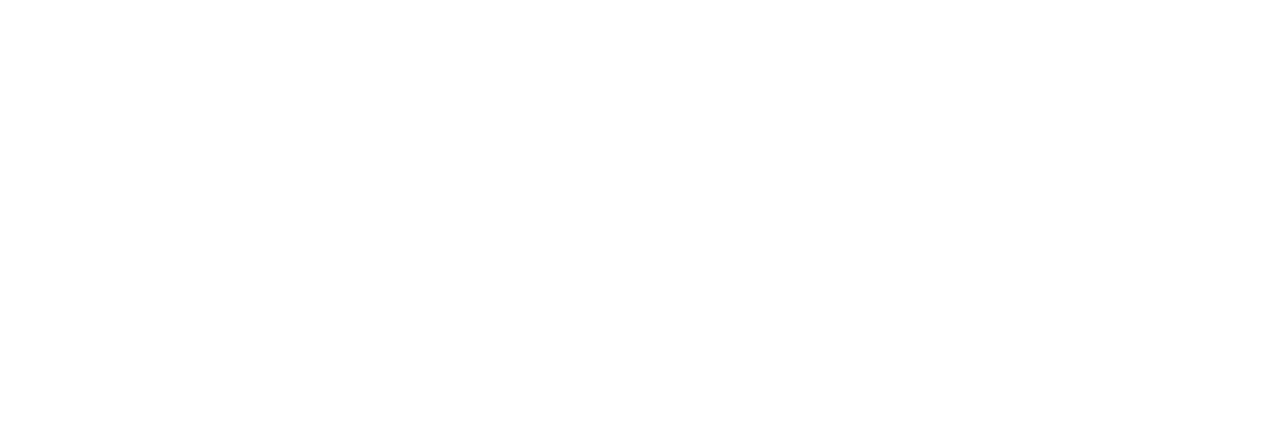
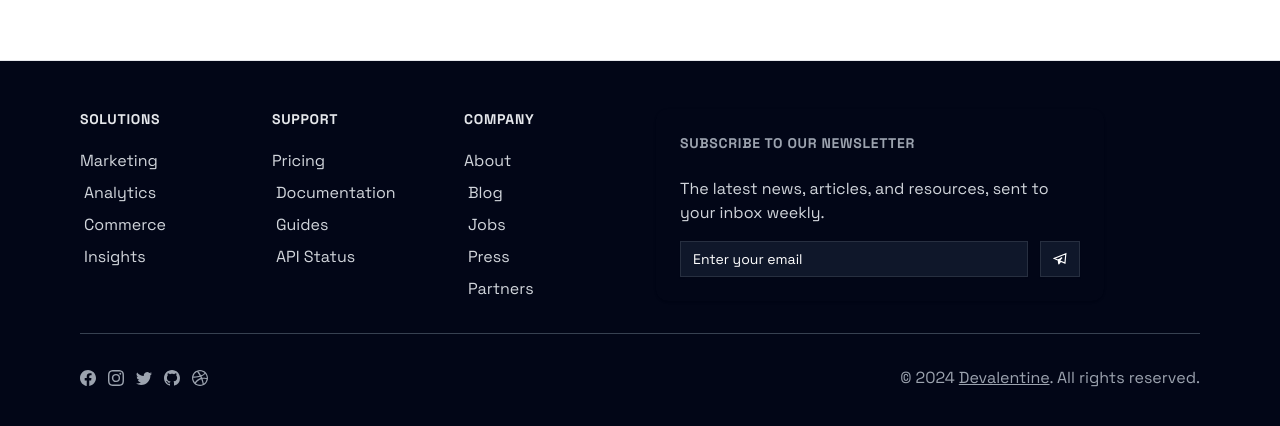
Before and after one commit to devalentineomonya/Car-Rential-Website-Next-TS-Hono-React-Shadcn, a Next.js app: page / in a window 1280 px wide. Shown: the part 1104-1530 px from the top of the page. Before the commit the page ends 1164 px from the top, so only its background shows below. Built offline with nearby package versions, Linux system fonts and the light colour scheme.

Commit message:
Added footer component

```diff
--- a/app/layout.tsx
+++ b/app/layout.tsx
@@ -3,6 +3,7 @@
 // import {  ClerkProvider} from '@clerk/nextjs'
 import "./globals.css";
 import NavbarMain from "@/components/common/Navbar/NavbarMain";
+import Footer  from "@/components/common/Footer/Footer";
 const grotesk = Space_Grotesk({
   weight: ["400", "700"],
   style: ["normal"],
@@ -27,6 +28,7 @@
       <body className={`${grotesk.className} antialiased relative`}>
         <NavbarMain />
         {children}
+        <Footer />
       </body>
     </html>
     // </ClerkProvider>
--- /dev/null
+++ b/components/common/Footer/Footer.tsx
@@ -0,0 +1,117 @@
+import { Input } from "@/components/ui/input";
+import { Button } from "@/components/ui/button";
+import { Card, CardContent, CardHeader } from "@/components/ui/card";
+import { Separator } from "@/components/ui/separator";
+import {footerLinks} from "./footerLinks"
+import Link from "next/link";
+import {
+  NavigationMenu,
+  NavigationMenuItem,
+  NavigationMenuList,
+  NavigationMenuLink,
+} from "@/components/ui/navigation-menu";
+import { GrSend } from "react-icons/gr";
+
+
+const FooterSection = ({
+  title,
+  items,
+}: {
+  title: string;
+  items: { name: string; href: string }[];
+}) => (
+  <div className="col-span-6 lg:col-span-2">
+    <h3 className="text-sm font-semibold text-gray-200 tracking-wider uppercase">
+      {title}
+    </h3>
+    <NavigationMenu>
+      <NavigationMenuList className="space-y-2 flex-col items-start mt-5">
+        {items.map((item) => (
+          <NavigationMenuItem key={item.name}>
+            <NavigationMenuLink
+              href={item.href}
+              className="text-gray-300 hover:text-white transition-colors font-medium"
+            >
+              {item.name}
+            </NavigationMenuLink>
+          </NavigationMenuItem>
+        ))}
+      </NavigationMenuList>
+    </NavigationMenu>
+  </div>
+);
+
+const Footer = () => {
+  return (
+    <footer className="bg-background border-t flex items-center justify-center bg-slate-950">
+      <div className="container max-w-6xl px-4 py-12">
+        <div className="grid grid-cols-12 gap-8">
+          <FooterSection title="Solutions" items={footerLinks.solutions} />
+          <FooterSection title="Support" items={footerLinks.support} />
+          <FooterSection title="Company" items={footerLinks.company} />
+
+          <Card className="border-0 bg-transparent xs:col-span-6 lg:col-span-5">
+            <CardHeader>
+              <h3 className="text-sm font-semibold text-gray-400 tracking-wider uppercase">
+                Subscribe to our newsletter
+              </h3>
+            </CardHeader>
+            <CardContent>
+              <p className="text-gray-300 mb-4">
+                The latest news, articles, and resources, sent to your inbox
+                weekly.
+              </p>
+              <form className="space-y-3 sm:flex sm:space-y-0 sm:space-x-3">
+                <Input
+                  type="email"
+                  placeholder="Enter your email"
+                  className="bg-slate-900 border-white/10 text-white"
+                />
+                <Button type="submit" variant="outline" size="icon" className="w-full text-white max-w-10 bg-slate-900 hover:bg-slate-800 hover:text-gray-100 border-white/10">
+                  <GrSend/>
+                </Button>
+              </form>
+            </CardContent>
+          </Card>
+        </div>
+
+        <Separator className="my-8 bg-gray-700" />
+
+        <div className="flex flex-col md:flex-row md:items-center md:justify-between">
+          <NavigationMenu className="flex space-x-6">
+            <NavigationMenuList className="gap-x-2">
+              {footerLinks.social.map((item) => (
+                <NavigationMenuItem key={item.name}>
+                  <NavigationMenuLink
+                    key={item.name}
+                    href={item.href}
+                    className="text-gray-400 hover:text-gray-300 transition-colors"
+                  >
+                    <span className="sr-only">{item.name}</span>
+                    <item.icon
+                      className="h-5 aspect-square"
+                      aria-hidden="true"
+                    />
+                  </NavigationMenuLink>
+                </NavigationMenuItem>
+              ))}
+            </NavigationMenuList>
+          </NavigationMenu>
+          <p className="mt-8 md:mt-0 text-gray-400">
+            &copy; {new Date().getFullYear()}{" "}
+            <Link
+              href="http://devalentine.vercel.app"
+              target="_blank"
+              className="underline"
+            >
+              Devalentine
+            </Link>
+            . All rights reserved.
+          </p>
+        </div>
+      </div>
+    </footer>
+  );
+};
+
+export default Footer;
--- /dev/null
+++ b/components/common/Footer/footerLinks.tsx
@@ -0,0 +1,61 @@
+import {
+  BsFacebook,
+  BsGithub,
+  BsInstagram,
+  BsTwitter,
+  BsDribbble,
+} from "react-icons/bs";
+
+export const footerLinks = {
+  solutions: [
+    { name: "Marketing", href: "#" },
+    { name: "Analytics", href: "#" },
+    { name: "Commerce", href: "#" },
+    { name: "Insights", href: "#" },
+  ],
+  support: [
+    { name: "Pricing", href: "#" },
+    { name: "Documentation", href: "#" },
+    { name: "Guides", href: "#" },
+    { name: "API Status", href: "#" },
+  ],
+  company: [
+    { name: "About", href: "#" },
+    { name: "Blog", href: "#" },
+    { name: "Jobs", href: "#" },
+    { name: "Press", href: "#" },
+    { name: "Partners", href: "#" },
+  ],
+  legal: [
+    { name: "Claim", href: "#" },
+    { name: "Privacy", href: "#" },
+    { name: "Terms", href: "#" },
+  ],
+  social: [
+    {
+      name: "Facebook",
+      href: "#",
+      icon: BsFacebook,
+    },
+    {
+      name: "Instagram",
+      href: "#",
+      icon: BsInstagram,
+    },
+    {
+      name: "Twitter",
+      href: "#",
+      icon: BsTwitter,
+    },
+    {
+      name: "GitHub",
+      href: "#",
+      icon: BsGithub,
+    },
+    {
+      name: "Dribbble",
+      href: "#",
+      icon: BsDribbble,
+    },
+  ],
+};
--- /dev/null
+++ b/components/ui/card.tsx
@@ -0,0 +1,76 @@
+import * as React from "react"
+
+import { cn } from "@/lib/utils"
+
+const Card = React.forwardRef<
+  HTMLDivElement,
+  React.HTMLAttributes<HTMLDivElement>
+>(({ className, ...props }, ref) => (
+  <div
+    ref={ref}
+    className={cn(
+      "rounded-xl border bg-card text-card-foreground shadow",
+      className
+    )}
+    {...props}
+  />
+))
+Card.displayName = "Card"
+
+const CardHeader = React.forwardRef<
+  HTMLDivElement,
+  React.HTMLAttributes<HTMLDivElement>
+>(({ className, ...props }, ref) => (
+  <div
+    ref={ref}
+    className={cn("flex flex-col space-y-1.5 p-6", className)}
+    {...props}
+  />
+))
+CardHeader.displayName = "CardHeader"
+
+const CardTitle = React.forwardRef<
+  HTMLDivElement,
+  React.HTMLAttributes<HTMLDivElement>
+>(({ className, ...props }, ref) => (
+  <div
+    ref={ref}
+    className={cn("font-semibold leading-none tracking-tight", className)}
+    {...props}
+  />
+))
+CardTitle.displayName = "CardTitle"
+
+const CardDescription = React.forwardRef<
+  HTMLDivElement,
+  React.HTMLAttributes<HTMLDivElement>
+>(({ className, ...props }, ref) => (
+  <div
+    ref={ref}
+    className={cn("text-sm text-muted-foreground", className)}
+    {...props}
+  />
+))
+CardDescription.displayName = "CardDescription"
+
+const CardContent = React.forwardRef<
+  HTMLDivElement,
+  React.HTMLAttributes<HTMLDivElement>
+>(({ className, ...props }, ref) => (
+  <div ref={ref} className={cn("p-6 pt-0", className)} {...props} />
+))
+CardContent.displayName = "CardContent"
+
+const CardFooter = React.forwardRef<
+  HTMLDivElement,
+  React.HTMLAttributes<HTMLDivElement>
+>(({ className, ...props }, ref) => (
+  <div
+    ref={ref}
+    className={cn("flex items-center p-6 pt-0", className)}
+    {...props}
+  />
+))
+CardFooter.displayName = "CardFooter"
+
+export { Card, CardHeader, CardFooter, CardTitle, CardDescription, CardContent }
--- /dev/null
+++ b/components/ui/input.tsx
@@ -0,0 +1,25 @@
+import * as React from "react"
+
+import { cn } from "@/lib/utils"
+
+export interface InputProps
+  extends React.InputHTMLAttributes<HTMLInputElement> {}
+
+const Input = React.forwardRef<HTMLInputElement, InputProps>(
+  ({ className, type, ...props }, ref) => {
+    return (
+      <input
+        type={type}
+        className={cn(
+          "flex h-9 w-full rounded-md border border-input bg-transparent px-3 py-1 text-sm shadow-sm transition-colors file:border-0 file:bg-transparent file:text-sm file:font-medium file:text-foreground placeholder:text-muted-foreground focus-visible:outline-none focus-visible:ring-1 focus-visible:ring-ring disabled:cursor-not-allowed disabled:opacity-50",
+          className
+        )}
+        ref={ref}
+        {...props}
+      />
+    )
+  }
+)
+Input.displayName = "Input"
+
+export { Input }
--- /dev/null
+++ b/components/ui/separator.tsx
@@ -0,0 +1,31 @@
+"use client"
+
+import * as React from "react"
+import * as SeparatorPrimitive from "@radix-ui/react-separator"
+
+import { cn } from "@/lib/utils"
+
+const Separator = React.forwardRef<
+  React.ElementRef<typeof SeparatorPrimitive.Root>,
+  React.ComponentPropsWithoutRef<typeof SeparatorPrimitive.Root>
+>(
+  (
+    { className, orientation = "horizontal", decorative = true, ...props },
+    ref
+  ) => (
+    <SeparatorPrimitive.Root
+      ref={ref}
+      decorative={decorative}
+      orientation={orientation}
+      className={cn(
+        "shrink-0 bg-border",
+        orientation === "horizontal" ? "h-[1px] w-full" : "h-full w-[1px]",
+        className
+      )}
+      {...props}
+    />
+  )
+)
+Separator.displayName = SeparatorPrimitive.Root.displayName
+
+export { Separator }
--- a/package.json
+++ b/package.json
@@ -13,6 +13,7 @@
     "@radix-ui/react-dialog": "^1.1.2",
     "@radix-ui/react-icons": "^1.3.0",
     "@radix-ui/react-navigation-menu": "^1.2.1",
+    "@radix-ui/react-separator": "^1.1.0",
     "@radix-ui/react-slot": "^1.1.0",
     "class-variance-authority": "^0.7.0",
     "clsx": "^2.1.1",
--- a/tailwind.config.ts
+++ b/tailwind.config.ts
@@ -9,6 +9,9 @@
   ],
   theme: {
   	extend: {
+		screen:{
+
+		},
   		colors: {
   			background: 'hsl(var(--background))',
   			foreground: 'hsl(var(--foreground))',
```
Also changed, not shown: 1 other file (tests, documents, lock files or other folders).
